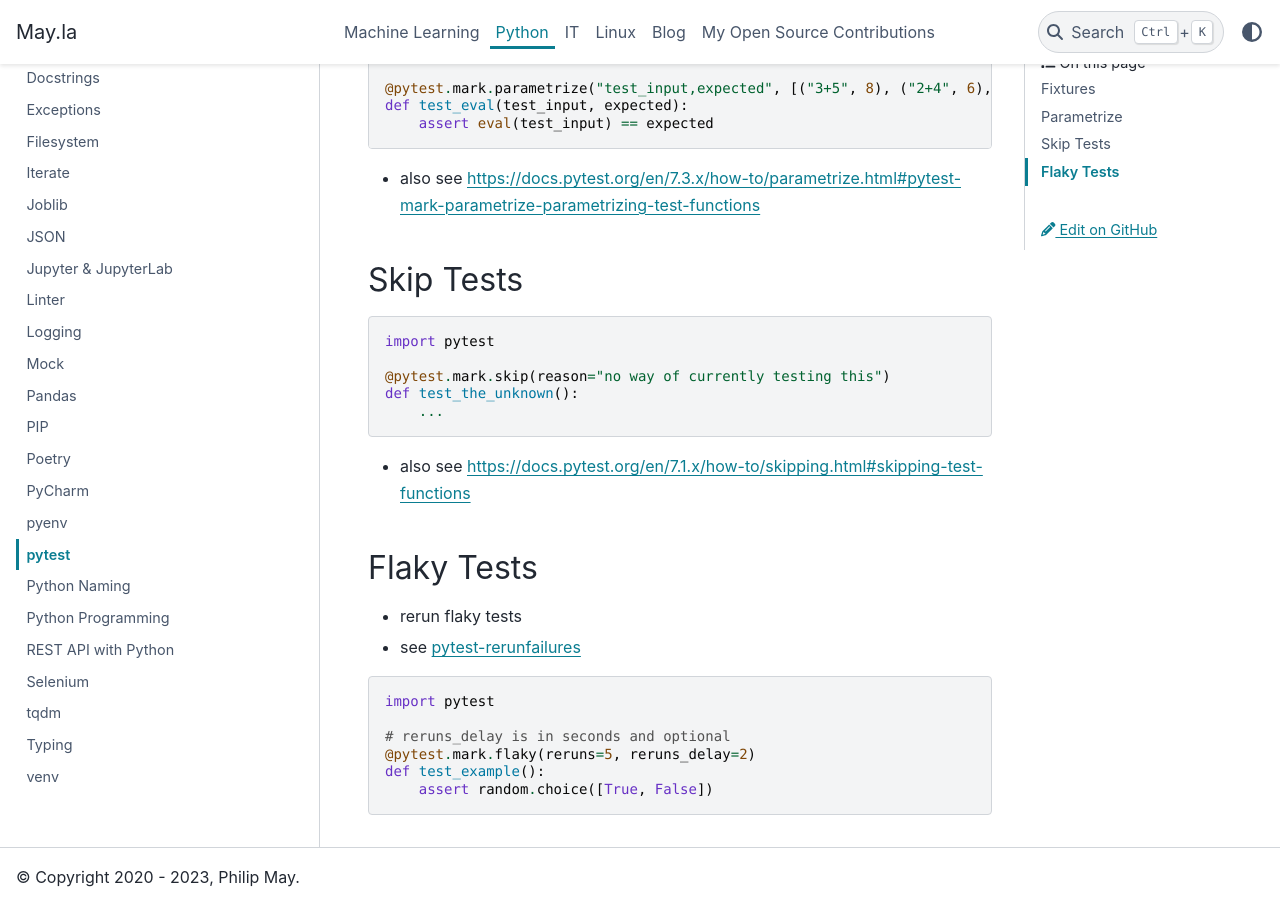
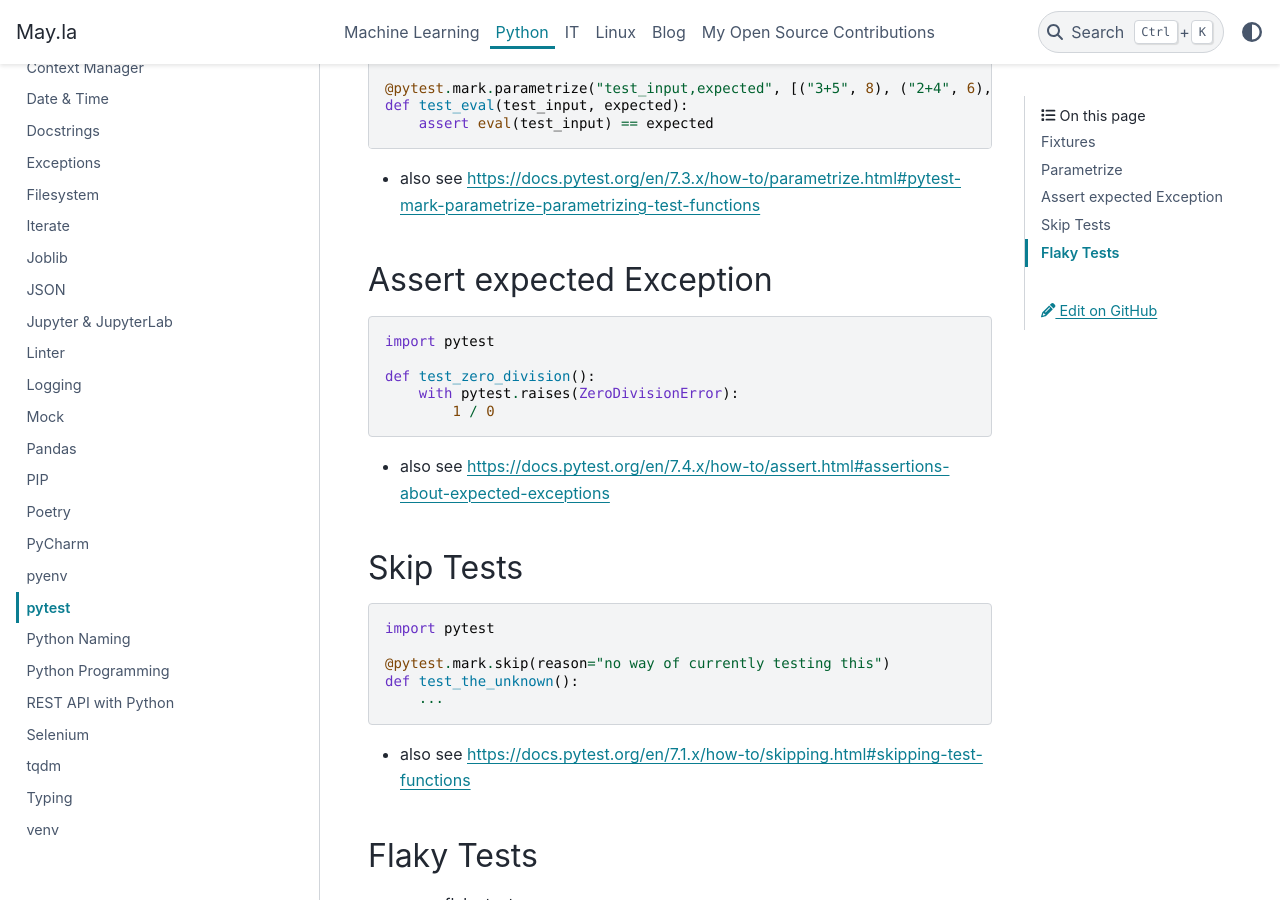
Before and after one commit to PhilipMay/PhilipMay_org, a Sphinx documentation site: the page built from source/python/pytest.md, in a window 1280 px wide and 900 px high, scrolled down 594 px. Built offline with Sphinx 7.4.7 and the PyData theme 0.15.4, drawn with Linux system fonts in a browser that asks for light colours.

Commit message:
Add test for zero division exception

````diff
--- a/source/python/pytest.md
+++ b/source/python/pytest.md
@@ -28,6 +28,18 @@ def test_eval(test_input, expected):
 
 - also see <https://docs.pytest.org/en/7.3.x/how-to/parametrize.html#pytest-mark-parametrize-parametrizing-test-functions>
 
+## Assert expected Exception
+
+```python
+import pytest
+
+def test_zero_division():
+    with pytest.raises(ZeroDivisionError):
+        1 / 0
+```
+
+- also see <https://docs.pytest.org/en/7.4.x/how-to/assert.html#assertions-about-expected-exceptions>
+
 ## Skip Tests
 
 ```python
````
